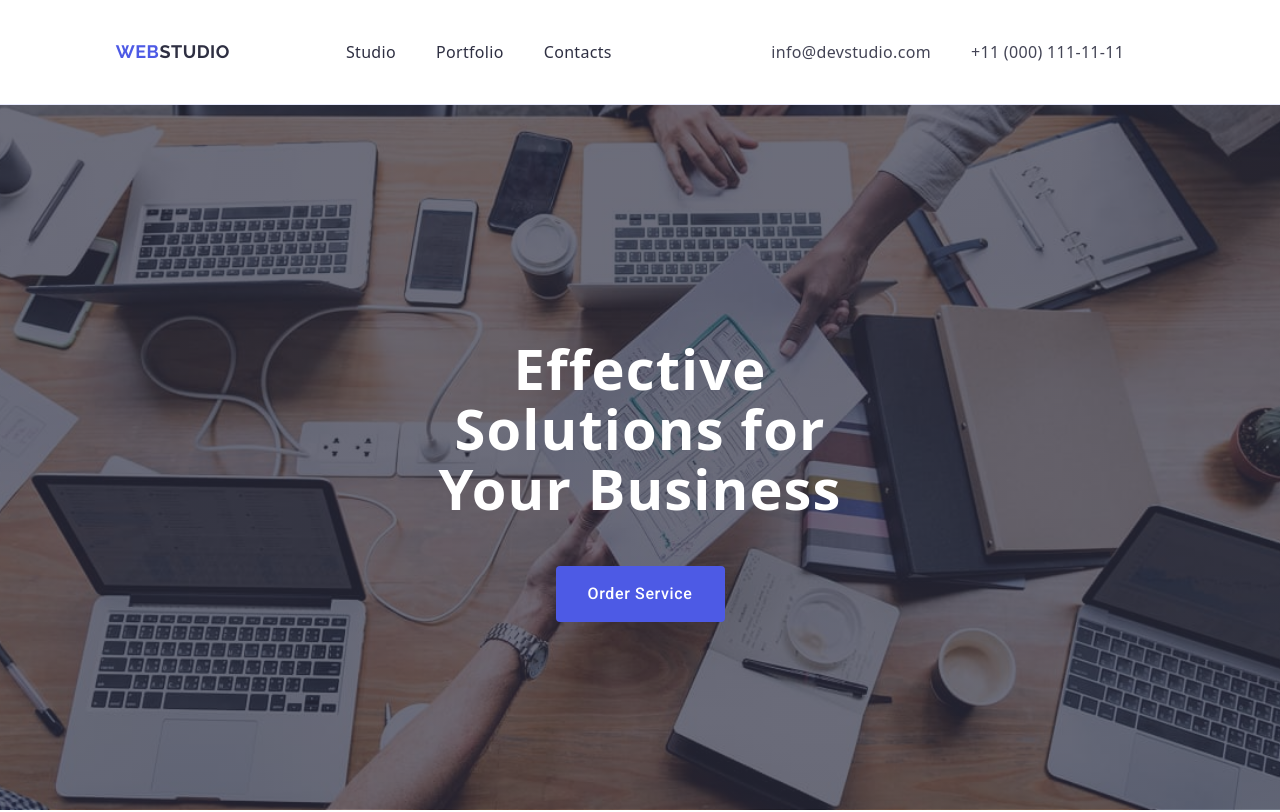
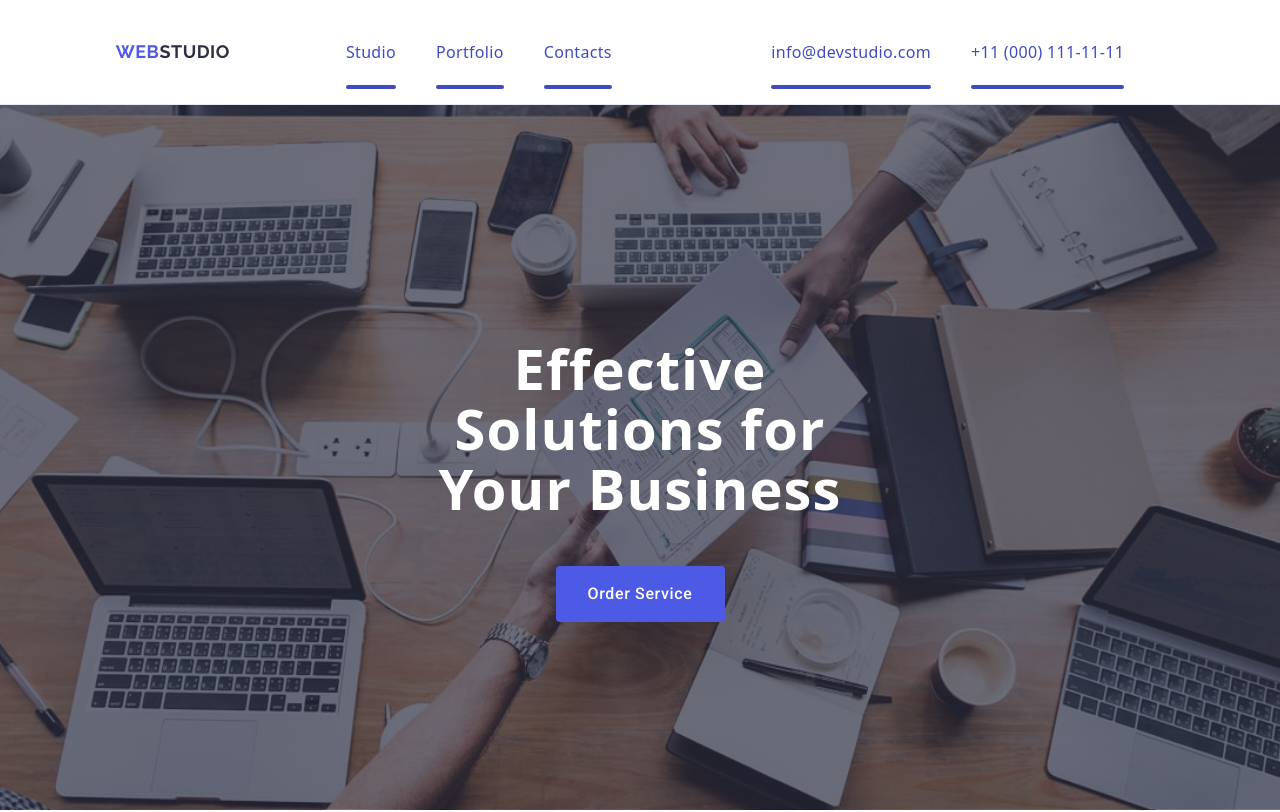
Before and after one commit to Karina-Ll/goit-markup-hw-04, a plain HTML site: page index.html in a window 1280 px wide. Shown: the top 812 px of the page. Drawn offline with nearby package versions, Linux system fonts and the light colour scheme.

Commit message:
Change css

```diff
--- a/css/styles.css
+++ b/css/styles.css
@@ -15,6 +15,9 @@ body {
 
 .header {
     border-bottom: 1px solid #e7e9fc;
+    box-shadow: 0px 2px 1px rgba(46, 47, 66, 0.08),
+        0px 1px 1px rgba(46, 47, 66, 0.16),
+        0px 1px 6px rgba(46, 47, 66, 0.08);
 }
 
 .header-nav {
@@ -51,12 +54,20 @@ body {
 
 .nav-list-item {
     padding: 24px 0;
+    position: relative;
+    color: #404bbf;
+    transition: color 250ms cubic-bezier(0.4, 0, 0.2, 1);
 }
 
-
-
-.nav-list-item {
-    padding: 24px 0;
+.nav-list-item::after {
+    content: "";
+    width: 100%;
+    position: absolute;
+    left: 0;
+    bottom: -1px;
+    height: 4px;
+    background-color: #404bbf;
+    border-radius: 2px;
 }
 
 .nav-text {
@@ -152,6 +163,7 @@ img {
     cursor: pointer;
     display: block;
     margin: auto;
+    transition: background-color 250ms cubic-bezier(0.4, 0, 0.2, 1);
 }
 
 .button:hover, .button:focus {
@@ -165,11 +177,11 @@ img {
     justify-content: center;
     align-items: center;
     text-align: center;
-    background-image: linear-gradient(rgba(46, 47, 66, 0.7),
-            rgba(46, 47, 66, 0.7)), url("/goit-markup-hw-04/images/people-office\ 1.jpg");
+    background-image: linear-gradient(rgba(46, 47, 66, 0.7), rgba(46, 47, 66, 0.7)), url("/goit-markup-hw-04/images/people-office\ 1.jpg");
     background-size: cover;
     background-position: center;
     background-repeat: no-repeat;
+    max-width: 1440px;
 }
 
 .our-team {
```
